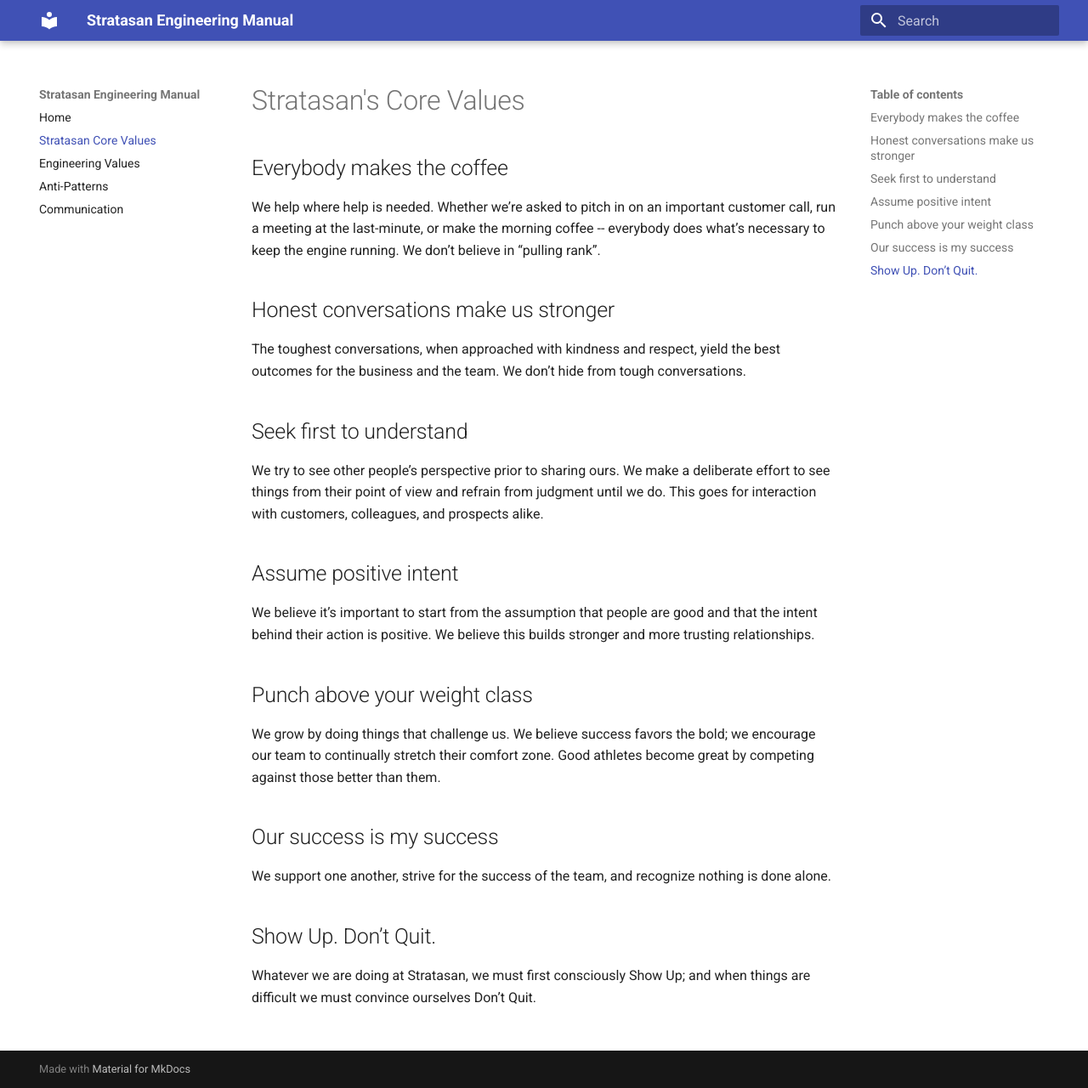
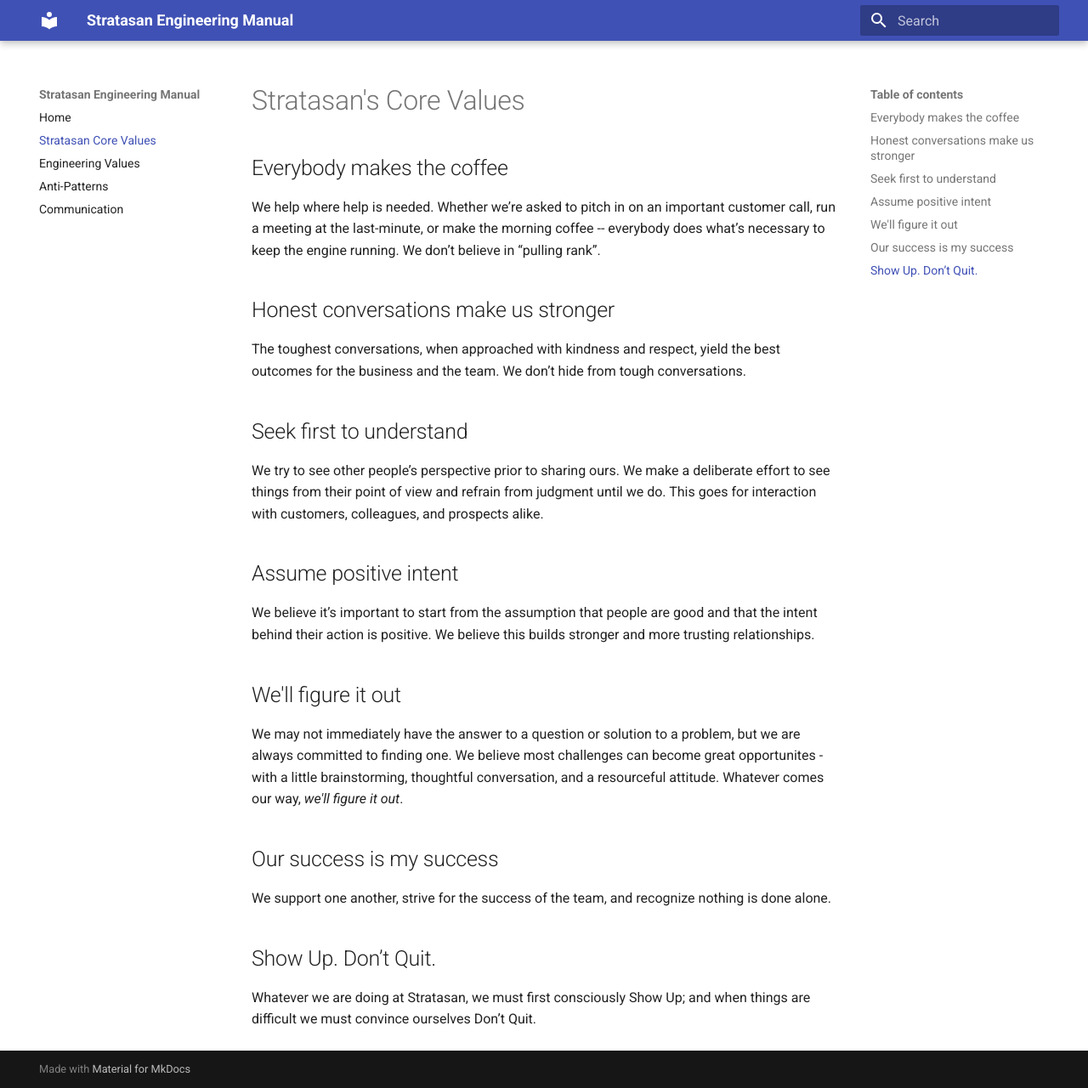
Before and after one commit to stratasan/engineering, an MkDocs documentation site: the page built from docs/core_values.md, in a window 1280 px wide and 1280 px high. Shown: the whole window at 85% size. Built offline with MkDocs 1.6.1 and Material for MkDocs 9.7.7, drawn with Linux system fonts in a browser that asks for light colours; old or Windows-style settings are respelled for this version of MkDocs.

Commit message:
Add figure it out, remove punch above
Fixes #6

```diff
--- a/docs/core_values.md
+++ b/docs/core_values.md
@@ -18,9 +18,9 @@ We try to see other people’s perspective prior to sharing ours. We make a deli
 We believe it’s important to start from the assumption that people are good and that the intent behind their action is positive. We believe this builds stronger and more trusting relationships.
 
 
-## Punch above your weight class
+## We'll figure it out
 
-We grow by doing things that challenge us.  We believe success favors the bold; we encourage our team to continually stretch their comfort zone. Good athletes become great by competing against those better than them.
+We may not immediately have the answer to a question or solution to a problem, but we are always committed to finding one. We believe most challenges can become great opportunites - with a little brainstorming, thoughtful conversation, and a resourceful attitude. Whatever comes our way, _we'll figure it out_.
 
 
 ## Our success is my success
```
